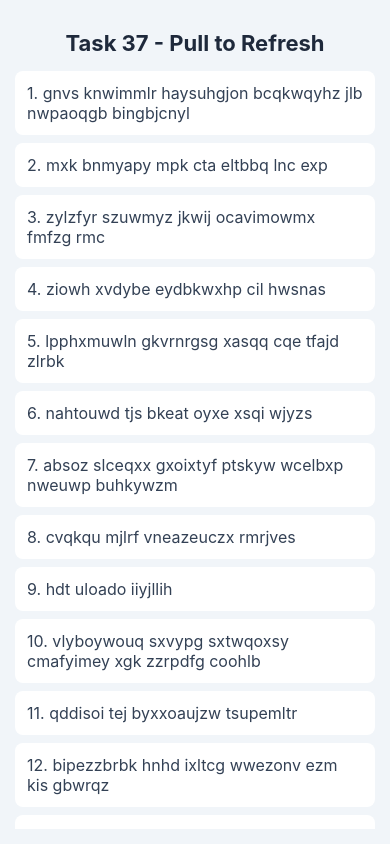
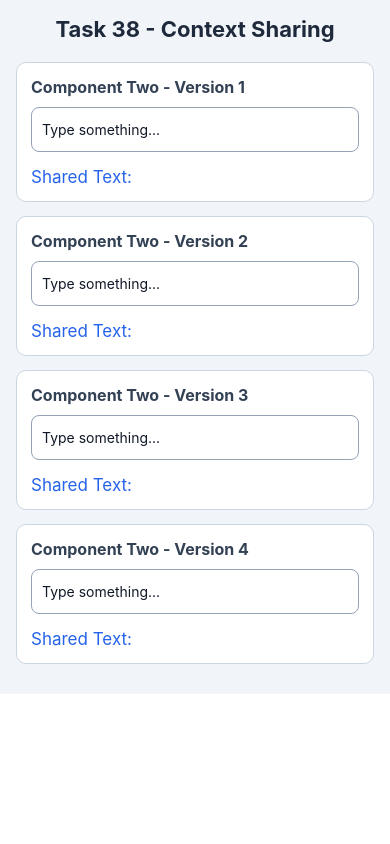
Before and after one commit to mohm-518/JoVision-react-native-tasks, a React Native app: screen / in a window 390 px wide. Built offline with nearby package versions, Linux system fonts and the light colour scheme.

Commit message:
Add Task 38

```diff
--- a/App.tsx
+++ b/App.tsx
@@ -1,11 +1,11 @@
 import React from 'react';
 import {View} from 'react-native';
-import Task37 from './Tasks/Task37';
+import Task38 from './Tasks/Task38';
 
 const App = () => {
   return (
     <View style={{flex: 1}}>
-      <Task37 />
+      <Task38 />
     </View>
   );
 };
--- /dev/null
+++ b/Tasks/Task38.js
@@ -0,0 +1,107 @@
+
+import React, {createContext, useContext, useState} from 'react';
+import {
+  View,
+  Text,
+  TextInput,
+  StyleSheet,
+  ScrollView,
+} from 'react-native';
+
+
+const TextContext = createContext();
+class ComponentOne extends React.Component {
+  static contextType = TextContext;
+
+  render() {
+    return (
+      <Text style={styles.sharedText}>
+        Shared Text: {this.context.text}
+      </Text>
+    );
+  }
+}
+
+
+function ComponentTwo({number}) {
+  const {text, setText} = useContext(TextContext);
+
+  return (
+    <View style={styles.card}>
+      <Text style={styles.label}>
+        Component Two - Version {number}
+      </Text>
+
+      <TextInput
+        style={styles.input}
+        placeholder="Type something..."
+        value={text}
+        onChangeText={setText}
+      />
+
+      <ComponentOne />
+    </View>
+  );
+}
+
+
+export default function Task38() {
+  const [text, setText] = useState('');
+
+  return (
+    <TextContext.Provider value={{text, setText}}>
+      <ScrollView contentContainerStyle={styles.container}>
+        <Text style={styles.title}>
+          Task 38 - Context Sharing
+        </Text>
+
+        <ComponentTwo number={1} />
+        <ComponentTwo number={2} />
+        <ComponentTwo number={3} />
+        <ComponentTwo number={4} />
+      </ScrollView>
+    </TextContext.Provider>
+  );
+}
+
+const styles = StyleSheet.create({
+  container: {
+    padding: 16,
+    backgroundColor: '#f1f5f9',
+  },
+  title: {
+    fontSize: 22,
+    fontWeight: 'bold',
+    textAlign: 'center',
+    marginBottom: 20,
+    color: '#1e293b',
+  },
+  card: {
+    backgroundColor: '#ffffff',
+    padding: 14,
+    marginBottom: 14,
+    borderRadius: 10,
+    borderWidth: 1,
+    borderColor: '#cbd5e1',
+  },
+  label: {
+    fontSize: 16,
+    fontWeight: 'bold',
+    marginBottom: 10,
+    color: '#334155',
+  },
+  input: {
+    borderWidth: 1,
+    borderColor: '#94a3b8',
+    borderRadius: 8,
+    paddingHorizontal: 10,
+    height: 45,
+    marginBottom: 10,
+    color: '#111827',
+  },
+  sharedText: {
+    fontSize: 17,
+    color: '#2563eb',
+    marginTop: 5,
+  },
+});
```
